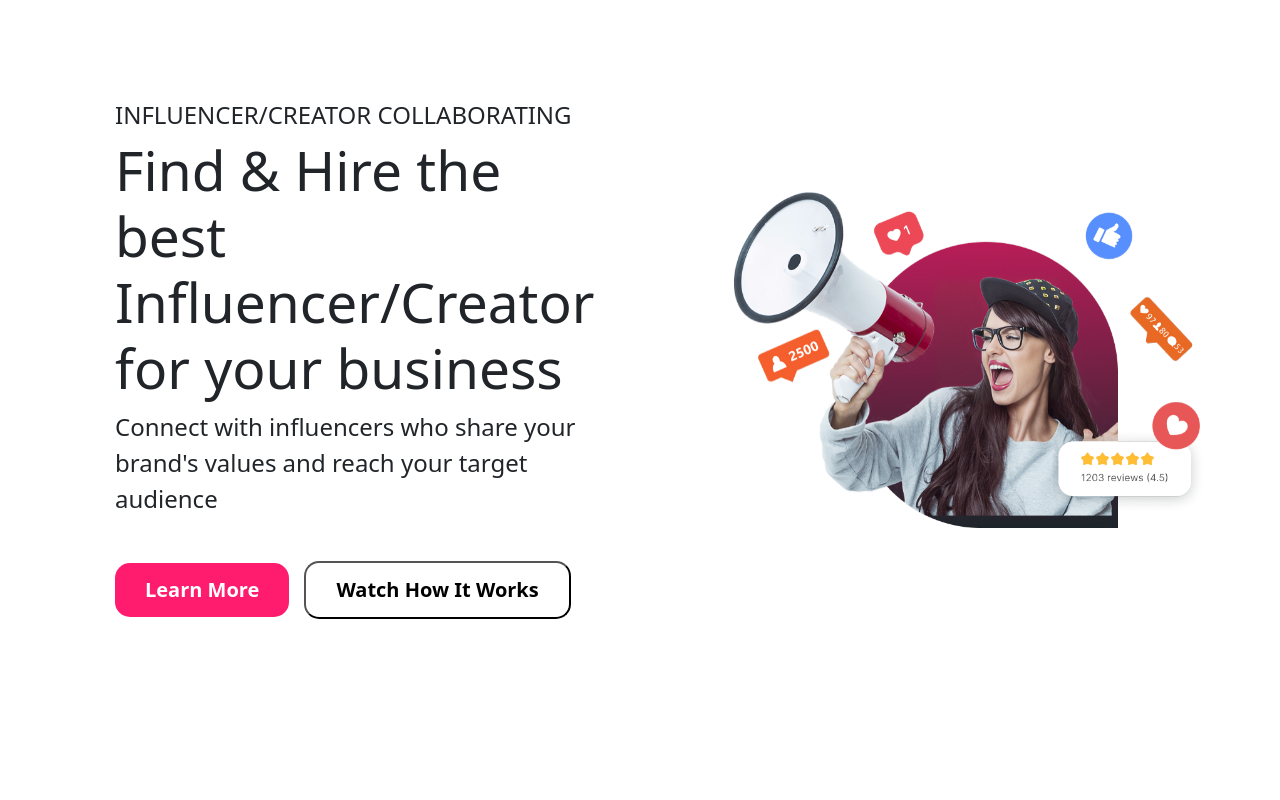
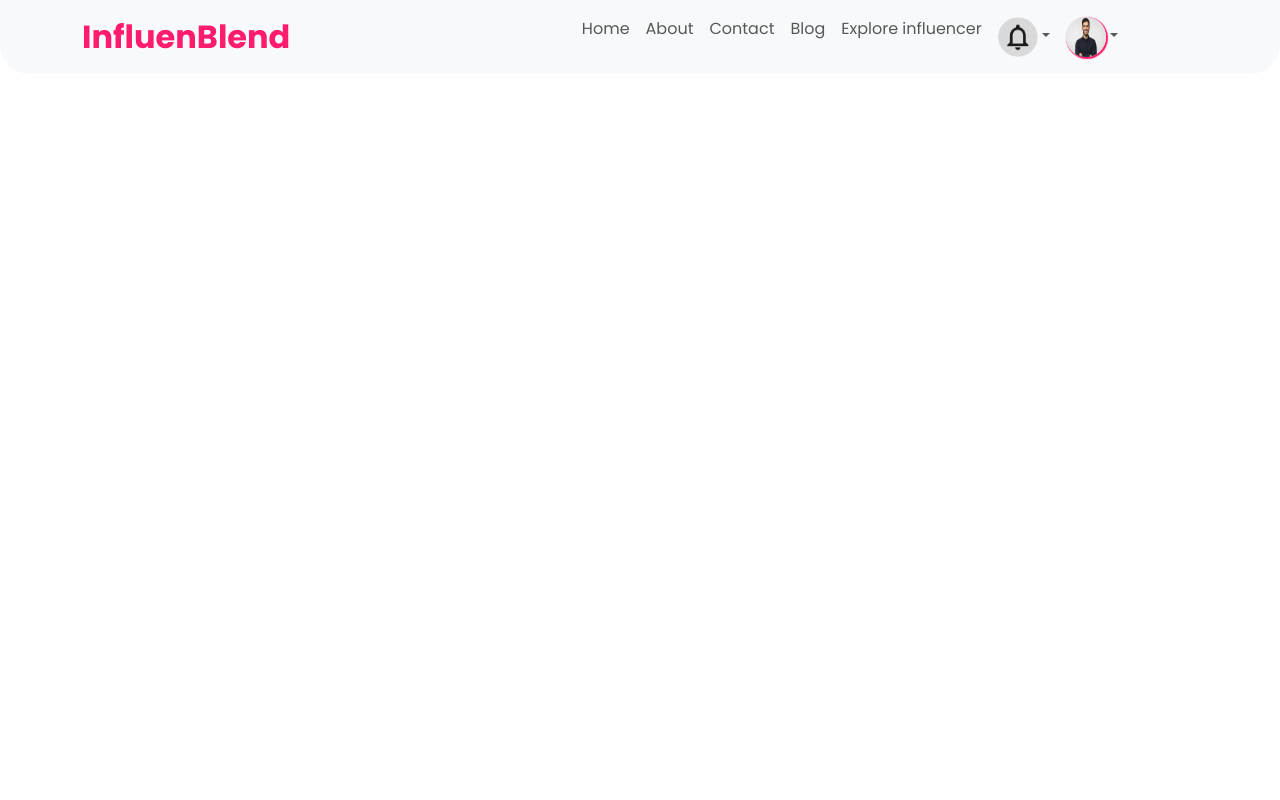
Before and after one commit to EmadDaraghmeh/web2-project, a React (Create React App) app in the folder front-end/: page / in a window 1280 px wide. Shown: the top 800 px of the page. Built offline with nearby package versions, Linux system fonts and the light colour scheme.

Commit message:
the back-end folder was readd, i also add the express package

```diff
--- a/front-end/src/App.js
+++ b/front-end/src/App.js
@@ -1,15 +1,15 @@
 // import BrandP from "./Components/BrandProfile/BrandP";
 // import SignUP from "./Components/SignUp2/SignUp";
 
-// import InfluencerHome from "./Components/LoadingInfluencerPage/InfluencerHome";
-// import InfluencerNavbar from "./Components/LoadingInfluencerPage/InfluencerNavbar";
-import MainLandingPage from "./Components/MainLandingPage/MainLandingPage";
+import InfluencerHome from "./Components/LoadingInfluencerPage/InfluencerHome";
+import InfluencerNavbar from "./Components/LoadingInfluencerPage/InfluencerNavbar";
+
 
 function App() {
   return(
   // <SignUP />
   <div className="app">
-    <MainLandingPage></MainLandingPage>
+    <InfluencerNavbar/>
   </div>
 )}
 
--- a/front-end/src/Components/LoadingInfluencerPage/Style.css
+++ b/front-end/src/Components/LoadingInfluencerPage/Style.css
@@ -24,9 +24,7 @@
 .me-auto{
     margin-left: 30%;
 }
-.dropdown-notification{
-    margin-left: 70%;
-}
+
 
   /*image*/
   .img2{
```
Also changed, not shown: 2 other files (tests, documents, lock files or other folders).
